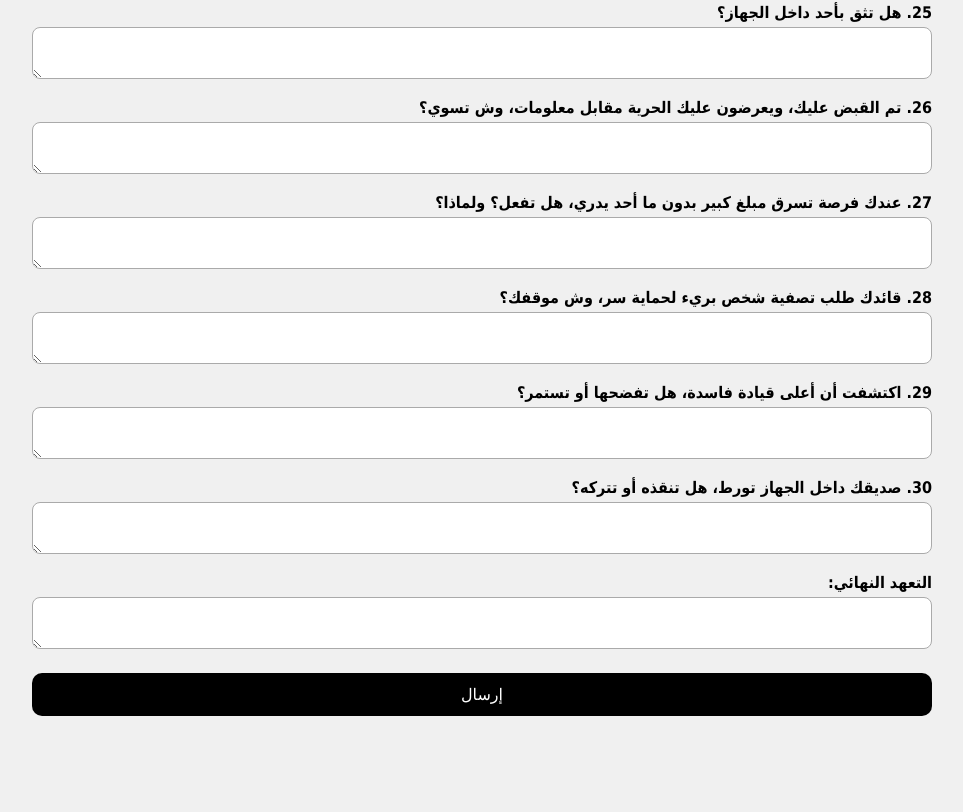
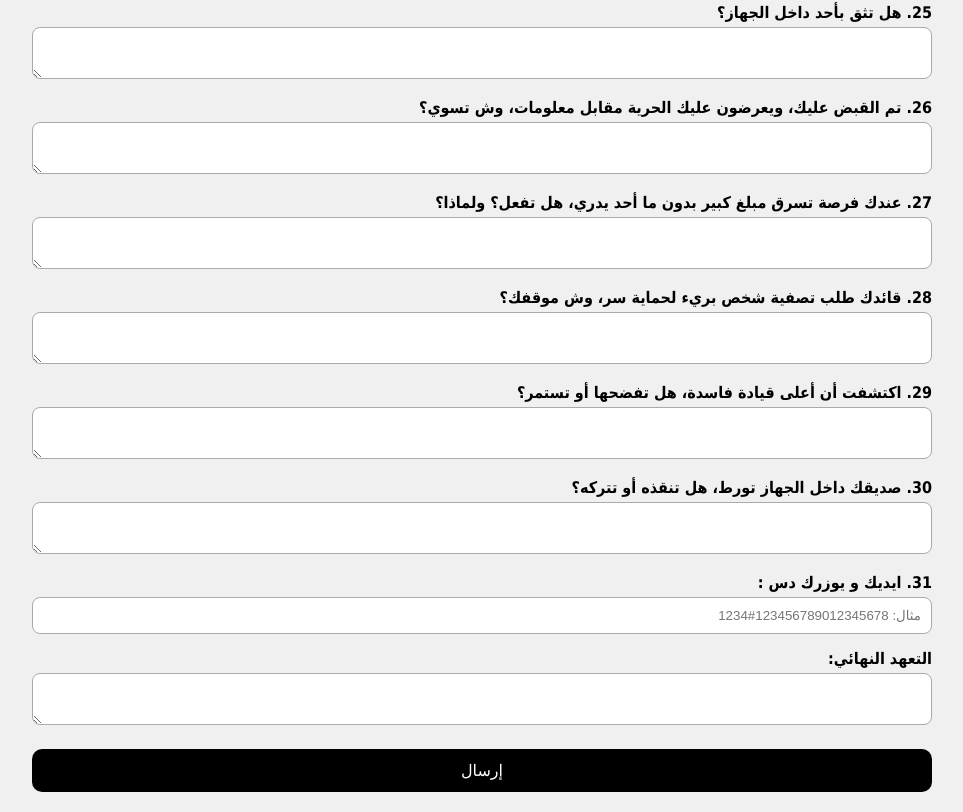
Before and after one commit to osaid3jrm/Shadow-cia, a plain HTML site: page index.html in a window 1280 px wide. Shown: the part 2469-3281 px from the top of the page, without its empty margins (158-1121 px from the left). Before the commit the page ends 3205 px from the top, so only its background shows below. Drawn offline with Linux system fonts and the light colour scheme.

Commit message:
Update index.html

```diff
--- a/index.html
+++ b/index.html
@@ -177,6 +177,10 @@ button:hover {
     <label>29. اكتشفت أن أعلى قيادة فاسدة، هل تفضحها أو تستمر؟</label><textarea></textarea>
     <label>30. صديقك داخل الجهاز تورط، هل تنقذه أو تتركه؟</label><textarea></textarea>
 
+    <!-- السؤال الجديد -->
+    <label>31. ايديك و يوزرك دس :</label>
+    <input type="text" placeholder="مثال: 123456789012345678#1234">
+
     <label>التعهد النهائي:</label><textarea></textarea>
 
     <button type="submit">إرسال</button>
@@ -224,7 +228,7 @@ form.addEventListener('submit',async (e)=>{
     body: JSON.stringify({content})
   });
 
-  alert("تم إرسال التقديم بنجاح!");
+  alert("تم إرسال التقديم بنجاح !");
   form.reset();
 });
 </script>
```
